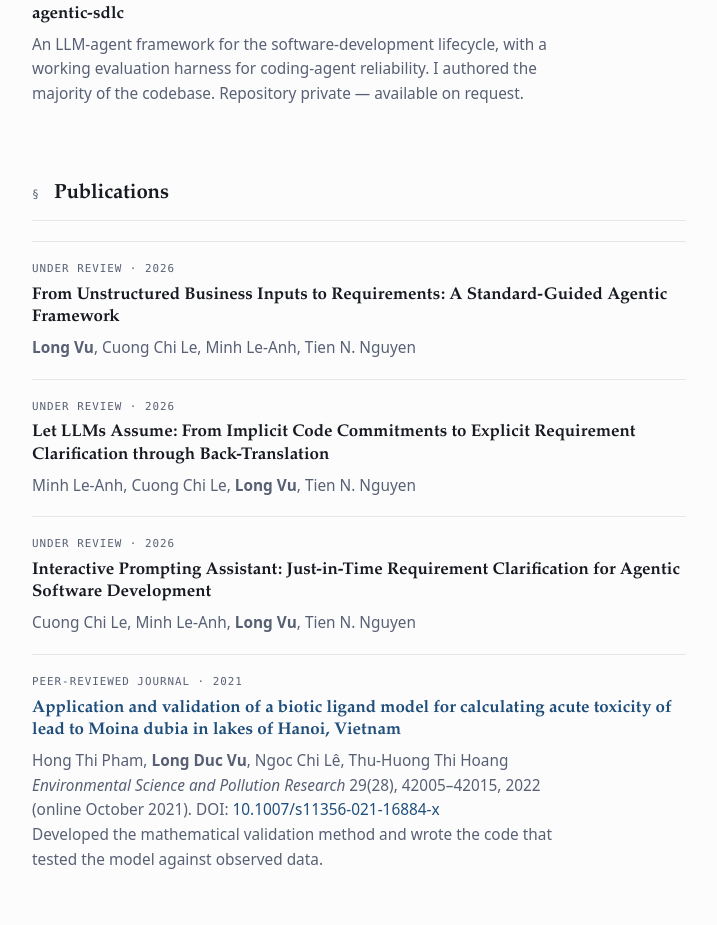
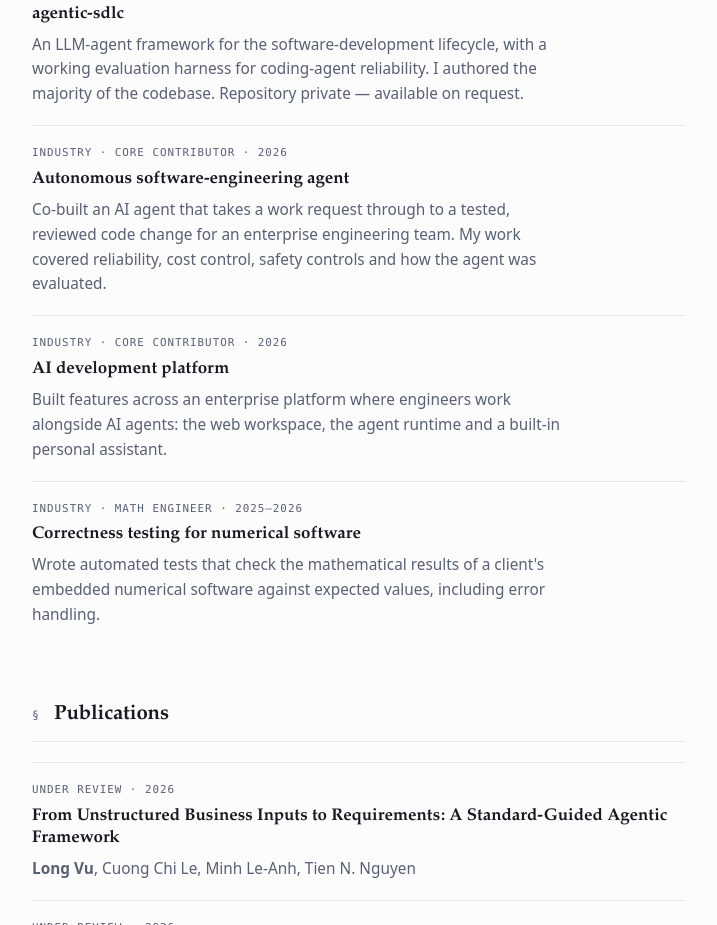
Before and after one commit to duclongvu99/duclongvu99.github.io, a plain HTML site: page index.html in a window 1280 px wide. Shown: the part 2091-3016 px from the top of the page, without its empty margins (452-1169 px from the left). Drawn offline with Linux system fonts and the light colour scheme.

Commit message:
Selected work: add three industry projects

```diff
--- a/index.html
+++ b/index.html
@@ -243,6 +243,21 @@
           <h3>agentic-sdlc</h3>
           <p>An LLM-agent framework for the software-development lifecycle, with a working evaluation harness for coding-agent reliability. I authored the majority of the codebase. Repository private — available on request.</p>
         </div>
+        <div class="item">
+          <span class="kicker">Industry · core contributor · 2026</span>
+          <h3>Autonomous software-engineering agent</h3>
+          <p>Co-built an AI agent that takes a work request through to a tested, reviewed code change for an enterprise engineering team. My work covered reliability, cost control, safety controls and how the agent was evaluated.</p>
+        </div>
+        <div class="item">
+          <span class="kicker">Industry · core contributor · 2026</span>
+          <h3>AI development platform</h3>
+          <p>Built features across an enterprise platform where engineers work alongside AI agents: the web workspace, the agent runtime and a built-in personal assistant.</p>
+        </div>
+        <div class="item">
+          <span class="kicker">Industry · Math Engineer · 2025–2026</span>
+          <h3>Correctness testing for numerical software</h3>
+          <p>Wrote automated tests that check the mathematical results of a client's embedded numerical software against expected values, including error handling.</p>
+        </div>
       </section>
 
       <section id="publications">
```
